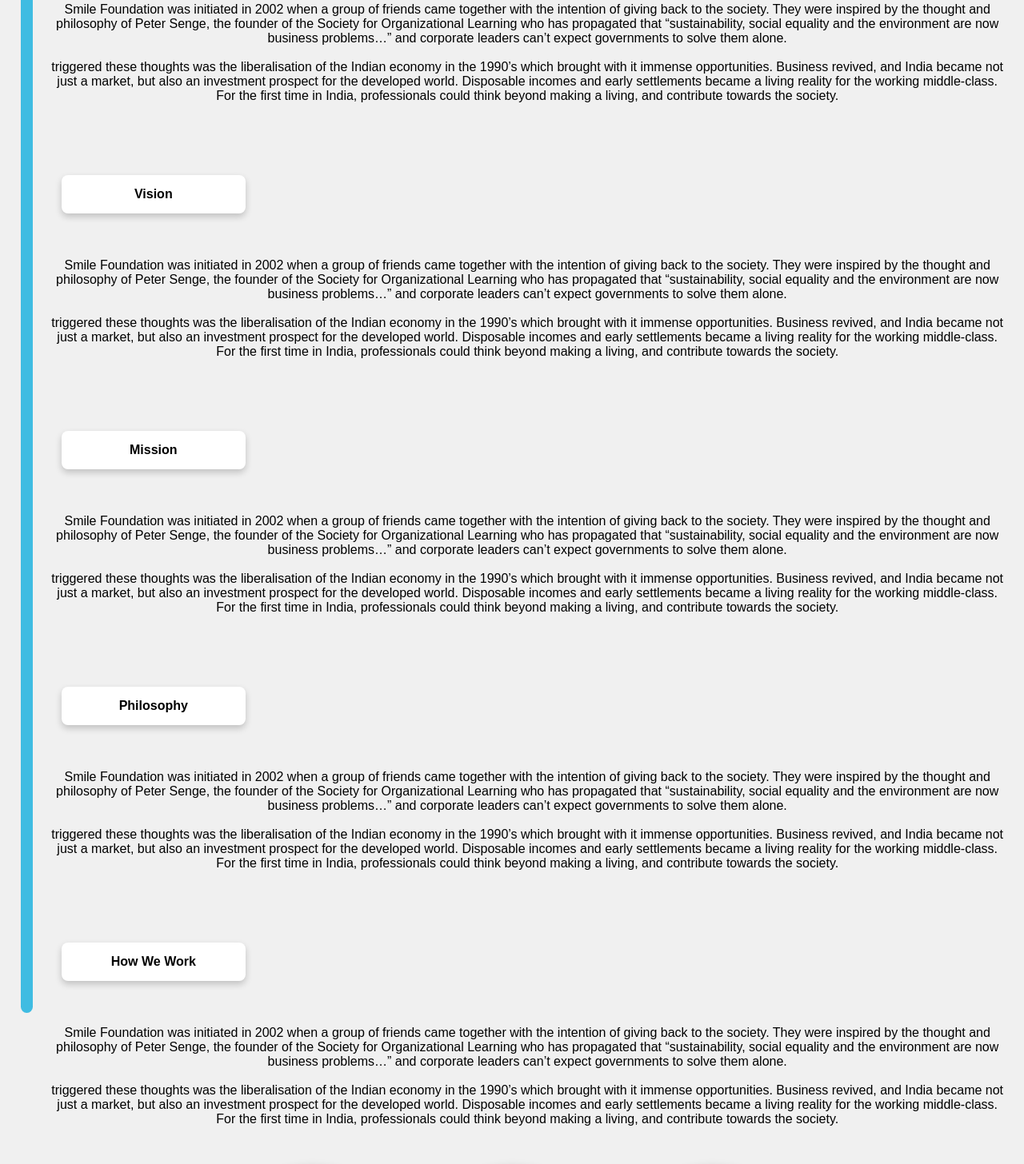
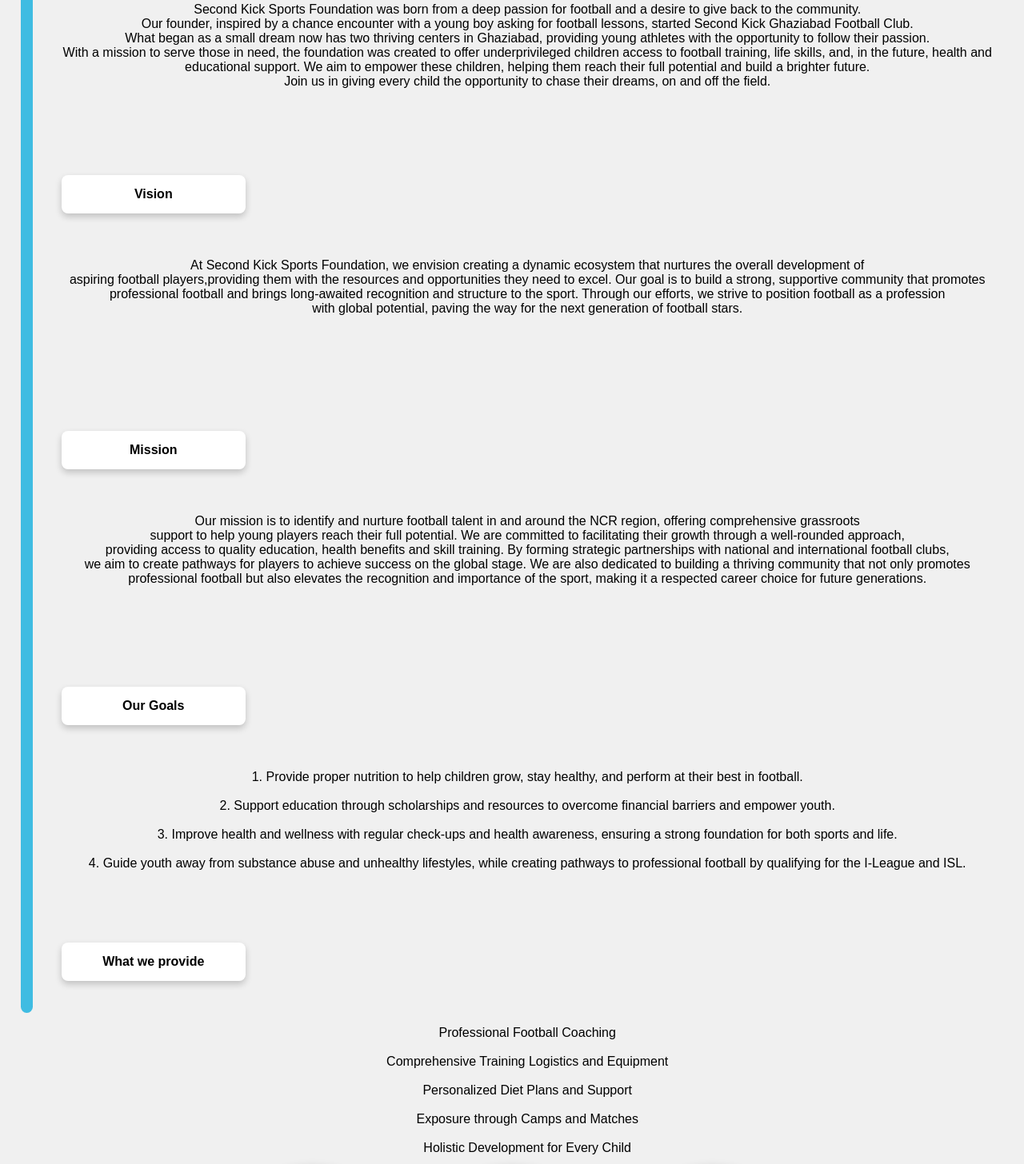
Before and after one commit to Jhanvi-Mimani/ngo-website, a plain HTML site: page aboutuspage.html in a window 1280 px wide. Shown: the part 461-1917 px from the top of the page at 80% size. Drawn offline with Linux system fonts and the light colour scheme.

Commit message:
adds content to about us page

```diff
--- a/aboutuspage.html
+++ b/aboutuspage.html
@@ -13,32 +13,50 @@
 
         <div class="milestone" data-pos="10">Our Story</div>
         <div class="milestone-text" data-pos="15">
-            Smile Foundation was initiated in 2002 when a group of friends came together with the intention of giving back to the society. They were inspired by the thought and philosophy of Peter Senge, the founder of the Society for Organizational Learning who has propagated that “sustainability, social equality and the environment are now business problems…” and corporate leaders can’t expect governments to solve them alone.
-            <br><br> triggered these thoughts was the liberalisation of the Indian economy in the 1990’s which brought with it immense opportunities. Business revived, and India became not just a market, but also an investment prospect for the developed world. Disposable incomes and early settlements became a living reality for the working middle-class. For the first time in India, professionals could think beyond making a living, and contribute towards the society.
+
+            Second Kick Sports Foundation was born from a deep passion for football and a desire to give back to the community.
+            <br> Our founder, inspired by a chance encounter with a young boy asking for football lessons, started Second Kick Ghaziabad Football Club.
+            <br> What began as a small dream now has two thriving centers in Ghaziabad, providing young athletes with the opportunity to follow their passion.
+            <br>With a mission to serve those in need, the foundation was created to offer underprivileged children access to football training, life skills, and, in the future, health and educational support. We aim to empower these children, helping them reach their full potential and build a brighter future.
+           <br>Join us in giving every child the opportunity to chase their dreams, on and off the field.
+            <br><br>
         </div>
 
         <div class="milestone" data-pos="30">Vision</div>
         <div class="milestone-text" data-pos="35">
-            Smile Foundation was initiated in 2002 when a group of friends came together with the intention of giving back to the society. They were inspired by the thought and philosophy of Peter Senge, the founder of the Society for Organizational Learning who has propagated that “sustainability, social equality and the environment are now business problems…” and corporate leaders can’t expect governments to solve them alone.
-            <br><br> triggered these thoughts was the liberalisation of the Indian economy in the 1990’s which brought with it immense opportunities. Business revived, and India became not just a market, but also an investment prospect for the developed world. Disposable incomes and early settlements became a living reality for the working middle-class. For the first time in India, professionals could think beyond making a living, and contribute towards the society.
+            At Second Kick Sports Foundation, we envision creating a dynamic ecosystem that nurtures the overall development
+            of <br>aspiring football players,providing them with the resources and opportunities they need to excel.
+            Our goal is to build a strong, supportive community that promotes
+            <br> professional football and brings long-awaited recognition and structure to the sport.
+            Through our efforts, we strive to position football as a profession
+            <br> with global potential, paving the way for the next generation of football stars.
         </div>
 
         <div class="milestone" data-pos="50">Mission</div>
         <div class="milestone-text" data-pos="55">
-            Smile Foundation was initiated in 2002 when a group of friends came together with the intention of giving back to the society. They were inspired by the thought and philosophy of Peter Senge, the founder of the Society for Organizational Learning who has propagated that “sustainability, social equality and the environment are now business problems…” and corporate leaders can’t expect governments to solve them alone.
-            <br><br> triggered these thoughts was the liberalisation of the Indian economy in the 1990’s which brought with it immense opportunities. Business revived, and India became not just a market, but also an investment prospect for the developed world. Disposable incomes and early settlements became a living reality for the working middle-class. For the first time in India, professionals could think beyond making a living, and contribute towards the society.
+            Our mission is to identify and nurture football talent in and around the NCR region, offering comprehensive grassroots<br> support to help
+            young players reach their full potential. We are committed to facilitating their growth through a well-rounded approach,
+            <br>providing access to quality education, health benefits and skill training. By forming strategic partnerships with national and international football clubs,
+            <br>we aim to create pathways for players to achieve success on the global stage.
+            We are also dedicated to building a thriving community that not only promotes professional football but also elevates the recognition and importance of the sport, making it a respected career choice for future generations.
         </div>
 
-        <div class="milestone" data-pos="70">Philosophy</div>
+        <div class="milestone" data-pos="70">Our Goals</div>
         <div class="milestone-text" data-pos="75">
-            Smile Foundation was initiated in 2002 when a group of friends came together with the intention of giving back to the society. They were inspired by the thought and philosophy of Peter Senge, the founder of the Society for Organizational Learning who has propagated that “sustainability, social equality and the environment are now business problems…” and corporate leaders can’t expect governments to solve them alone.
-            <br><br> triggered these thoughts was the liberalisation of the Indian economy in the 1990’s which brought with it immense opportunities. Business revived, and India became not just a market, but also an investment prospect for the developed world. Disposable incomes and early settlements became a living reality for the working middle-class. For the first time in India, professionals could think beyond making a living, and contribute towards the society.
+            1. Provide proper nutrition to help children grow, stay healthy, and perform at their best in football.
+            <br><br> 2. Support education through scholarships and resources to overcome financial barriers and empower youth.
+            <br> <br>3. Improve health and wellness with regular check-ups and health awareness, ensuring a strong foundation for both sports and life.
+            <br> <br>4. Guide youth away from substance abuse and unhealthy lifestyles, while creating pathways to professional football by qualifying for the I-League and ISL.
+
         </div>
 
-        <div class="milestone" data-pos="90">How We Work</div>
+        <div class="milestone" data-pos="90">What we provide</div>
         <div class="milestone-text" data-pos="95">
-            Smile Foundation was initiated in 2002 when a group of friends came together with the intention of giving back to the society. They were inspired by the thought and philosophy of Peter Senge, the founder of the Society for Organizational Learning who has propagated that “sustainability, social equality and the environment are now business problems…” and corporate leaders can’t expect governments to solve them alone.
-            <br><br> triggered these thoughts was the liberalisation of the Indian economy in the 1990’s which brought with it immense opportunities. Business revived, and India became not just a market, but also an investment prospect for the developed world. Disposable incomes and early settlements became a living reality for the working middle-class. For the first time in India, professionals could think beyond making a living, and contribute towards the society.
+            Professional Football Coaching
+            <br><br>Comprehensive Training Logistics and Equipment
+            <br><br>Personalized Diet Plans and Support
+            <br><br>Exposure through Camps and Matches
+            <br><br>Holistic Development for Every Child
         </div>
     </div>
 
```
